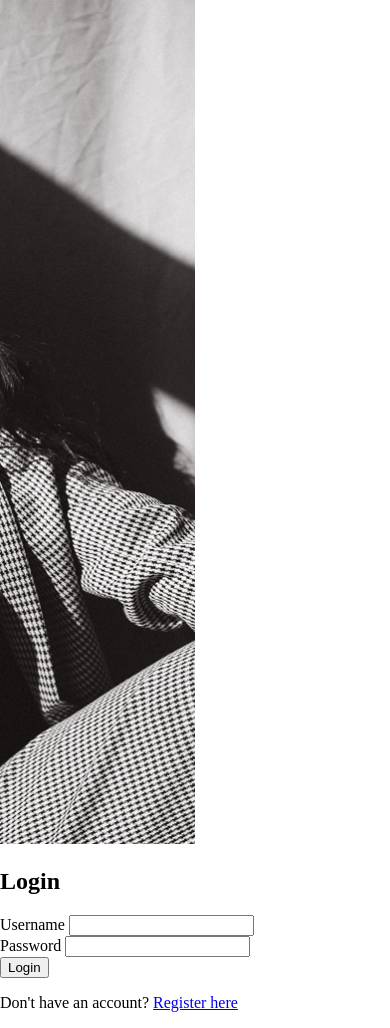
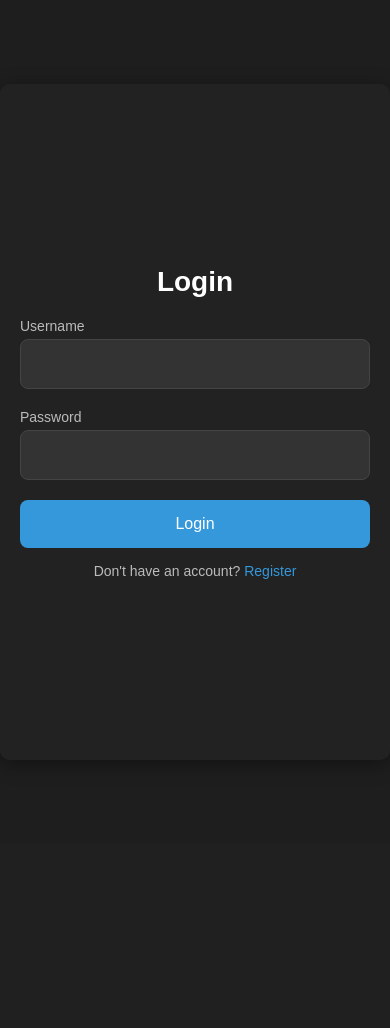
Before and after one commit to sabuka-dumbo/basroba, a Django app: page /login/ in a window 390 px wide. After the commit the page ends 579 px from the top, so only its background shows below. Run offline with Django 5.2, Linux system fonts and the light colour scheme.

Commit message:
Sep 8, 2025, 11:18 PM

```diff
--- a/basroba/app/static/css/auth.css
+++ b/basroba/app/static/css/auth.css
@@ -1,22 +1,144 @@
-body {
+/* Reset some default styles */
+* {
     margin: 0;
     padding: 0;
-    grid-template-columns: 50% 50%;
+    box-sizing: border-box;
 }
 
-.side-img {
-    position: relative;
-    top: 0;
-    left: 0;
-    width: 50%;
+body {
+    font-family: 'Arial', sans-serif;
+    display: flex;
+    justify-content: center;
+    align-items: center;
     height: 100vh;
-    object-fit: cover;
-    grid-column: 1;
+    background-color: #1e1e1e;
 }
 
-.login-container {
-    position: relative;
-    top: 0;
-    left: 0;
-    grid-column: 2;
+.auth-container {
+    display: flex;
+    width: 100%;
+    max-width: 1200px;
+    height: 80%;
+    border-radius: 10px;
+    overflow: hidden;
+    box-shadow: 0 4px 20px rgba(0, 0, 0, 0.4);
 }
+
+/* Left side - Image */
+.image-side {
+    flex: 1;
+    display: flex;
+    justify-content: center;
+    align-items: center;
+    background: linear-gradient(135deg, rgba(0, 0, 0, 0.7), rgba(0, 0, 0, 0.4)), url('your-dark-image.jpg');
+    background-size: cover;
+    background-position: center;
+}
+
+.image-side img {
+    max-width: 100%;
+    height: auto;
+    object-fit: cover;
+    opacity: 0.9;
+}
+
+/* Right side - Form */
+.form-side {
+    flex: 1;
+    background-color: #222;
+    display: flex;
+    justify-content: center;
+    align-items: center;
+    padding: 30px;
+}
+
+.form-container {
+    width: 100%;
+    max-width: 400px;
+    text-align: center;
+}
+
+.form-container h2 {
+    margin-bottom: 20px;
+    font-size: 28px;
+    color: #fff;
+    font-weight: 600;
+}
+
+.input-group {
+    margin-bottom: 20px;
+    text-align: left;
+}
+
+.input-group label {
+    font-size: 14px;
+    color: #bbb;
+    margin-bottom: 5px;
+    display: block;
+}
+
+.input-group input {
+    width: 100%;
+    padding: 15px;
+    font-size: 16px;
+    border: 1px solid #444;
+    border-radius: 8px;
+    outline: none;
+    background-color: #333;
+    color: #fff;
+}
+
+.input-group input:focus {
+    border-color: #3498db;
+    background-color: #444;
+}
+
+.submit-btn {
+    width: 100%;
+    padding: 15px;
+    background-color: #3498db;
+    color: white;
+    border: none;
+    border-radius: 8px;
+    font-size: 16px;
+    cursor: pointer;
+    transition: background-color 0.3s ease;
+}
+
+.submit-btn:hover {
+    background-color: #2980b9;
+}
+
+.switch-form {
+    margin-top: 15px;
+}
+
+.switch-form p {
+    font-size: 14px;
+    color: #bbb;
+}
+
+.switch-form a {
+    color: #3498db;
+    text-decoration: none;
+}
+
+.switch-form a:hover {
+    text-decoration: underline;
+}
+
+/* Responsive design - On smaller screens, hide the image and only show the form */
+@media (max-width: 768px) {
+    .auth-container {
+        flex-direction: column;
+    }
+
+    .image-side {
+        display: none;
+    }
+
+    .form-side {
+        width: 100%;
+        padding: 20px;
+    }
+}
--- a/basroba/app/templates/login.html
+++ b/basroba/app/templates/login.html
@@ -8,11 +8,17 @@
     <link rel="stylesheet" href="{% static 'css/auth.css' %}">
 </head>
 <body>
-        <img src="{% static 'pics/Picture1.png' %}" alt="" class="side-img">
+    <div class="auth-container">
+        <!-- Left side image -->
+        <div class="image-side">
+            <img src="your-dark-image.jpg" alt="Authentication Image">
+        </div>
 
-        <div class="login-container">
+        <!-- Right side form -->
+        <div class="form-side">
+            <div class="form-container">
                 <h2>Login</h2>
-                <form method="post" action="{% url 'login' %}">
+                <form method="POST" action="{% url 'login' %}">
                     {% csrf_token %}
                     <div class="input-group">
                         <label for="username">Username</label>
@@ -22,10 +28,13 @@
                         <label for="password">Password</label>
                         <input type="password" id="password" name="password" required>
                     </div>
-                    <button type="submit" class="login-button">Login</button>
+                    <button type="submit" class="submit-btn">Login</button>
+                    <div class="switch-form">
+                        <p>Don't have an account? <a href="{% url 'register' %}">Register</a></p>
+                    </div>
                 </form>
-                <p>Don't have an account? <a href="{% url 'register' %}">Register here</a></p>
-
+            </div>
+        </div>
     </div>
 </body>
 </html>
```
Lines whose indentation alone changed are shown as unchanged.
